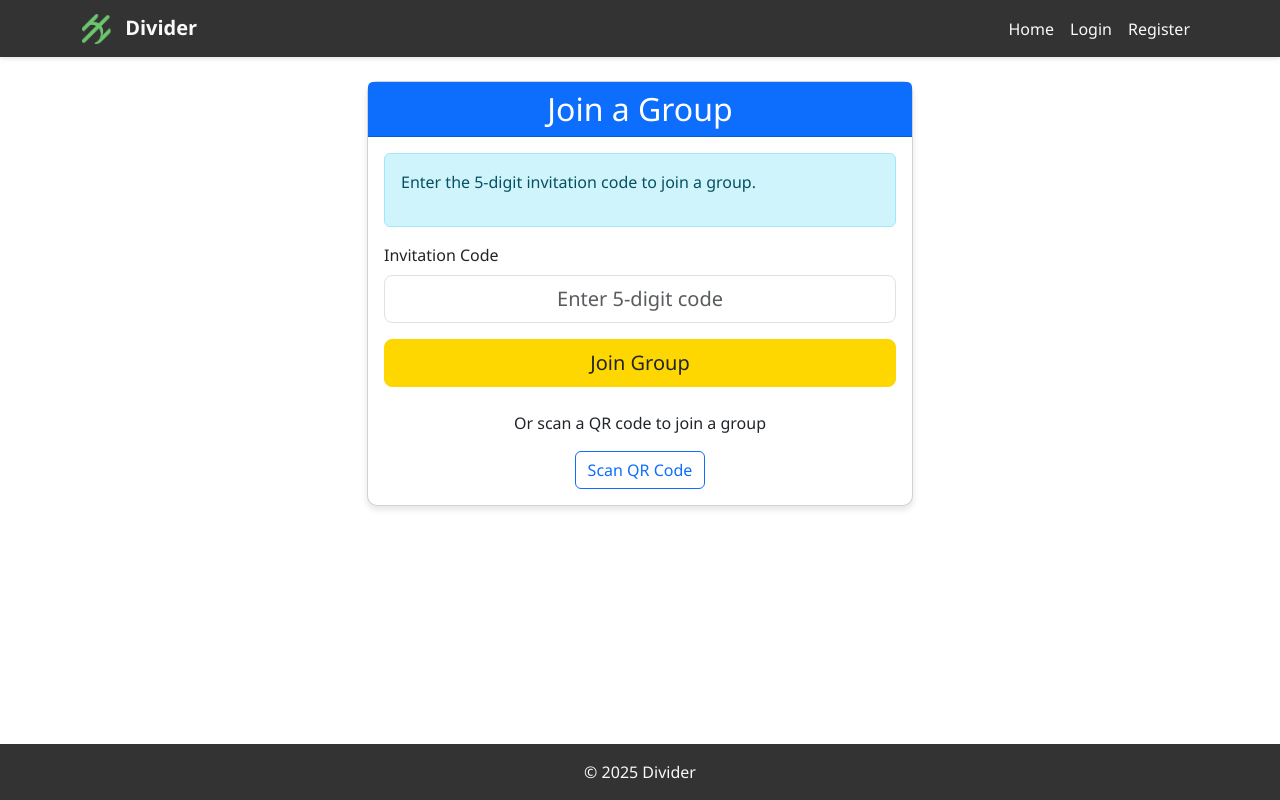
After one commit to Prasiddha9999/expense-splitter, a Django app: page /expenses/groups/join/ in a window 1280 px wide. The commit adds this page. Run offline with Django 5.2, Linux system fonts and the light colour scheme; some libraries are stand-ins or nearby versions.

Commit message:
Implement functional requirements: 5-digit invitation code, QR code scanning, UI improvements, and more

```diff
--- a/expenses/urls.py
+++ b/expenses/urls.py
@@ -9,6 +9,8 @@ urlpatterns = [
     path('groups/<int:group_id>/delete/', views.group_delete, name='group-delete'),
     path('groups/<int:group_id>/invite/', views.group_invite, name='group-invite'),
     path('groups/join/<str:invite_code>/', views.group_join, name='group-join'),
+    path('groups/join/', views.group_join_page, name='group-join-page'),
+    path('groups/join-by-code/', views.group_join_by_code, name='group-join-code'),
 
     path('expenses/create/<int:group_id>/', views.expense_create, name='expense-create'),
     path('expenses/<int:expense_id>/', views.expense_detail, name='expense-detail'),
--- a/expenses/views.py
+++ b/expenses/views.py
@@ -125,23 +125,62 @@ def group_invite(request, group_id):
         messages.warning(request, 'You are not a member of this group.')
         return redirect('groups')
 
-    invite_url = request.build_absolute_uri(f'/expenses/groups/join/{group.invite_code}/')
+    # Generate a 5-digit invitation code if it doesn't exist
+    if not group.invite_code:
+        group.generate_invite_code()
 
-    return render(request, 'expenses/group_invite.html', {'group': group, 'invite_url': invite_url})
+    # Build the invite URL using the qr_code (for QR code scanning)
+    invite_url = request.build_absolute_uri(f'/expenses/groups/join/{group.qr_code}/')
+
+    return render(request, 'expenses/group_invite.html', {
+        'group': group,
+        'invite_url': invite_url,
+        'invite_code': group.invite_code
+    })
+
+def group_join_page(request):
+    """Render the join group page with form to enter 5-digit code"""
+    return render(request, 'expenses/join_group.html')
+
+
+def group_join_by_code(request):
+    """Handle form submission to join a group by 5-digit code"""
+    if request.method == 'POST':
+        invite_code = request.POST.get('invite_code')
+        if invite_code:
+            return redirect('group-join', invite_code=invite_code)
+
+    messages.error(request, 'Please enter a valid invitation code.')
+    return redirect('group-join-page')
+
 
 def group_join(request, invite_code):
-    group = get_object_or_404(Group, invite_code=invite_code)
+    """Join a group using either the 5-digit code or QR code (UUID)"""
+    # Try to find group by invite_code (5-digit code) first
+    group = Group.objects.filter(invite_code=invite_code).first()
 
-    if request.user.is_authenticated:
-        if request.user in group.members.all():
-            messages.info(request, f'You are already a member of {group.name}.')
-        else:
-            group.members.add(request.user)
-            messages.success(request, f'You have joined {group.name}!')
-        return redirect('group-detail', group_id=group.id)
+    # If not found, try to find by qr_code (UUID)
+    if not group:
+        group = Group.objects.filter(qr_code=invite_code).first()
+
+    if not group:
+        messages.error(request, 'Invalid invitation code. Please check and try again.')
+        return redirect('group-join-page')
+
+    # Store the group ID in session for post-login redirect
+    if not request.user.is_authenticated:
+        request.session['join_group_id'] = group.id
+        messages.info(request, f'Please log in to join {group.name}.')
+        return redirect('login')
+
+    # User is authenticated
+    if request.user in group.members.all():
+        messages.info(request, f'You are already a member of {group.name}.')
     else:
-        messages.info(request, 'Please log in to join the group.')
-        return redirect('login')
+        group.members.add(request.user)
+        messages.success(request, f'You have joined {group.name}!')
+
+    return redirect('group-detail', group_id=group.id)
 
 @login_required
 def expense_create(request, group_id):
--- a/templates/base.html
+++ b/templates/base.html
@@ -31,6 +31,9 @@
                         <li class="nav-item">
                             <a class="nav-link text-light" href="{% url 'groups' %}">My Groups</a>
                         </li>
+                        <li class="nav-item">
+                            <a class="nav-link text-light" href="{% url 'group-join-page' %}">Join Group</a>
+                        </li>
                         <li class="nav-item dropdown">
                             <a class="nav-link dropdown-toggle text-light" href="#" id="navbarDropdown" role="button" data-bs-toggle="dropdown" aria-expanded="false">
                                 {{ user.username }}
@@ -46,7 +49,7 @@
                             <a class="nav-link text-light" href="{% url 'login' %}">Login</a>
                         </li>
                         <li class="nav-item">
-                            <a class="nav-link text-dark" href="{% url 'register' %}">Register</a>
+                            <a class="nav-link text-light" href="{% url 'register' %}">Register</a>
                         </li>
                     {% endif %}
                 </ul>
@@ -69,8 +72,8 @@
     </main>
 
     <!-- Footer -->
-    <footer class="bg-light text-center text-lg-start mt-5">
-        <div class="text-center p-3" style="background-color: #FFD700;">
+    <footer class="text-center text-lg-start mt-5">
+        <div class="text-center p-3 text-light" style="background-color: #333;">
             © 2025 Divider
         </div>
     </footer>
--- /dev/null
+++ b/templates/expenses/join_group.html
@@ -0,0 +1,65 @@
+{% extends 'base.html' %}
+{% load static %}
+
+{% block title %}Join Group - Divider{% endblock %}
+
+{% block content %}
+<div class="row justify-content-center">
+    <div class="col-md-6">
+        <div class="card">
+            <div class="card-header bg-primary text-white">
+                <h2 class="text-center mb-0">Join a Group</h2>
+            </div>
+            <div class="card-body">
+                <div class="alert alert-info">
+                    <p>Enter the 5-digit invitation code to join a group.</p>
+                </div>
+
+                <form method="POST" action="{% url 'group-join-code' %}">
+                    {% csrf_token %}
+                    <div class="mb-3">
+                        <label for="inviteCode" class="form-label">Invitation Code</label>
+                        <input type="text" class="form-control form-control-lg text-center" id="inviteCode" name="invite_code"
+                               placeholder="Enter 5-digit code" maxlength="5" required>
+                    </div>
+                    <div class="d-grid">
+                        <button type="submit" class="btn btn-primary btn-lg">Join Group</button>
+                    </div>
+                </form>
+
+                <div class="text-center mt-4">
+                    <p>Or scan a QR code to join a group</p>
+                    <button type="button" class="btn btn-outline-primary" id="scanQrButton">
+                        <i class="bi bi-qr-code-scan"></i> Scan QR Code
+                    </button>
+
+                    <div id="qrScanner" class="mt-3" style="display: none;">
+                        <div id="reader"></div>
+                    </div>
+                </div>
+            </div>
+        </div>
+    </div>
+</div>
+{% endblock %}
+
+{% block extra_js %}
+<script src="https://unpkg.com/html5-qrcode@2.3.8/html5-qrcode.min.js"></script>
+<script>
+    document.getElementById('scanQrButton').addEventListener('click', function() {
+        const qrScanner = document.getElementById('qrScanner');
+        qrScanner.style.display = 'block';
+
+        const html5QrCode = new Html5Qrcode("reader");
+        const config = { fps: 10, qrbox: { width: 250, height: 250 } };
+
+        html5QrCode.start({ facingMode: "environment" }, config, (decodedText) => {
+            // Stop scanning
+            html5QrCode.stop().then(() => {
+                // Redirect to the join URL
+                window.location.href = decodedText;
+            });
+        });
+    });
+</script>
+{% endblock %}
--- a/templates/home.html
+++ b/templates/home.html
@@ -18,7 +18,7 @@
             {% endif %}
         </div>
     </div>
-    <div class="col-md-6">
+    <div class="col-md-6 text-center">
         <img src="{% static 'img/images.png' %}" class="img-fluid" alt="Divider">
     </div>
 </div>
@@ -73,7 +73,7 @@
             <li class="mb-2"><i class="bi bi-check-circle-fill text-success me-2"></i> Automatic conversion</li>
         </ul>
     </div>
-    <div class="col-md-6 order-md-1">
+    <div class="col-md-6 order-md-1 text-center">
         <img src="{% static 'img/multiple.png' %}" class="img-fluid" alt="Multiple Currencies">
     </div>
 </div>
@@ -90,7 +90,7 @@
             <li class="mb-2"><i class="bi bi-check-circle-fill text-success me-2"></i> Multi-device sync</li>
         </ul>
     </div>
-    <div class="col-md-6">
+    <div class="col-md-6 text-center">
         <img src="{% static 'img/backup.png' %}" class="img-fluid" alt="Export & Backup">
     </div>
 </div>
--- a/users/urls.py
+++ b/users/urls.py
@@ -4,7 +4,7 @@ from . import views
 
 urlpatterns = [
     path('register/', views.register, name='register'),
-    path('login/', auth_views.LoginView.as_view(template_name='users/login.html'), name='login'),
+    path('login/', views.CustomLoginView.as_view(), name='login'),
     path('logout/', auth_views.LogoutView.as_view(), name='logout'),
     path('profile/', views.profile, name='profile'),
     path('password-reset/',
```
Also changed, not shown: expenses/models.py (+21 -1 lines), templates/expenses/group_invite.html (+28 -5 lines), users/views.py (+26 -1 lines), db.sqlite3, expenses/migrations/0002_group_qr_code_alter_group_invite_code.py (added).
